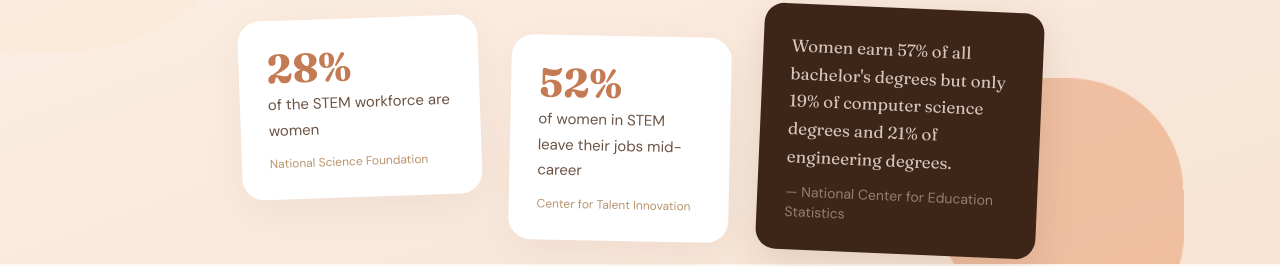
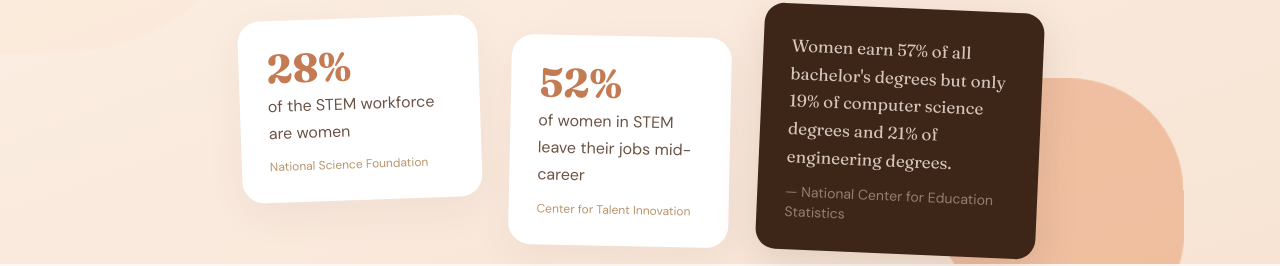
Before and after one commit to itsmepraks/womeninstem, a Next.js app: page / in a window 1280 px wide. Shown: the part 536-802 px from the top of the page. Built offline with nearby package versions, Linux system fonts and the light colour scheme; no server answers.

Commit message:
fix: bump body text from 15px to 16px for readability

```diff
--- a/tailwind.config.js
+++ b/tailwind.config.js
@@ -43,7 +43,7 @@ module.exports = {
         'display': ['2rem', { lineHeight: '1.15', fontWeight: '500' }],
         'heading': ['1.375rem', { lineHeight: '1.3', fontWeight: '600' }],
         'body-lg': ['1.125rem', { lineHeight: '1.75' }],
-        'body': ['0.9375rem', { lineHeight: '1.7' }],
+        'body': ['1rem', { lineHeight: '1.7' }],
         'label': ['0.6875rem', { lineHeight: '1', letterSpacing: '0.125em', fontWeight: '400' }],
       },
       borderRadius: {
```
